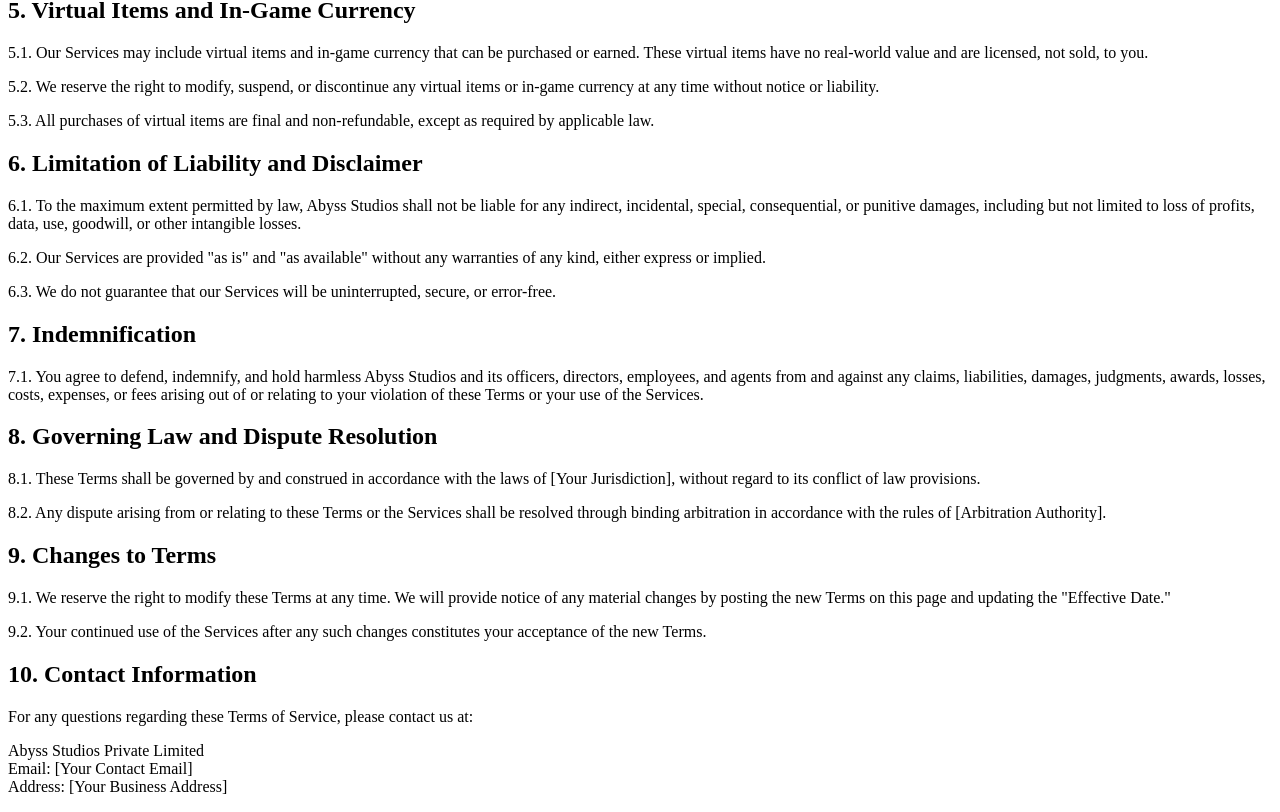
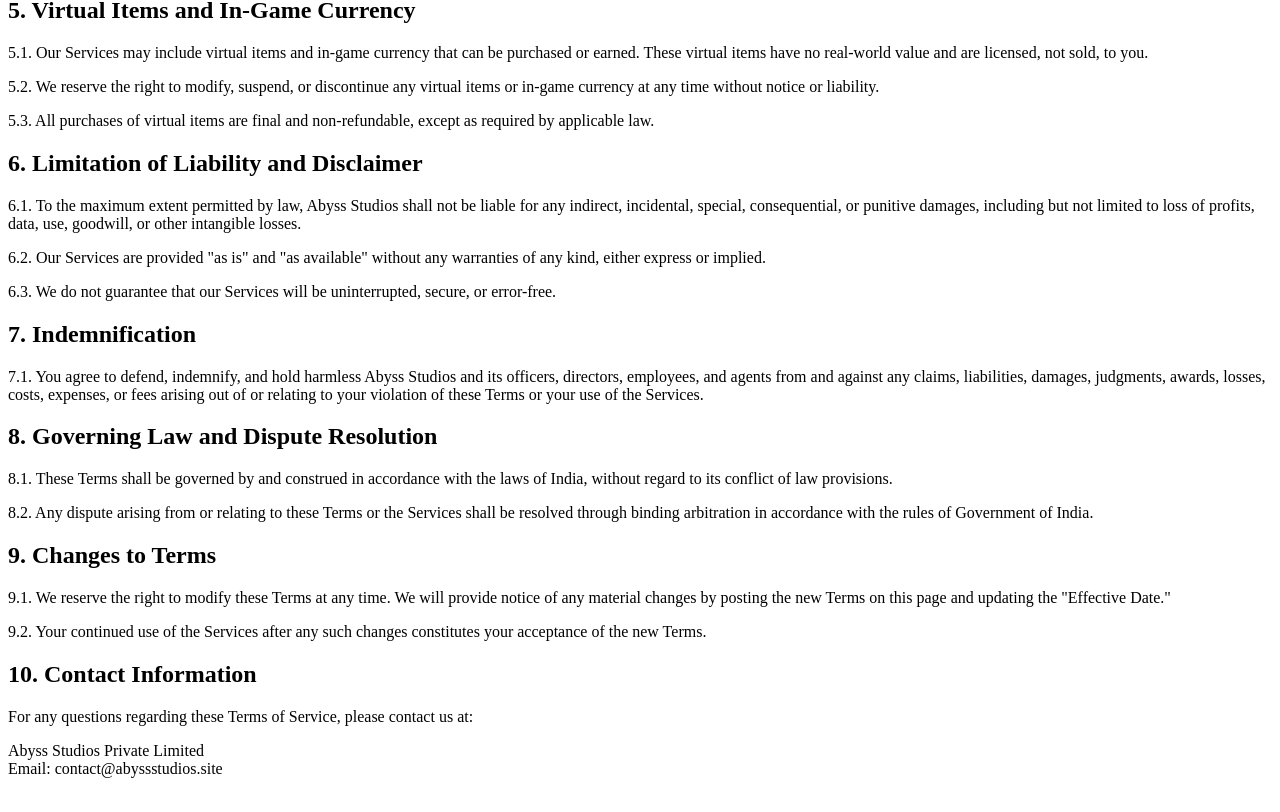
Before and after one commit to The-Abyss-Studios/Website-Main, a Next.js app: page /terms-of-service in a window 1280 px wide. Shown: the part 931-1743 px from the top of the page. Built offline with nearby package versions, Linux system fonts and the light colour scheme.

Commit message:
Contacts

```diff
--- a/src/pages/privacy-policy.tsx
+++ b/src/pages/privacy-policy.tsx
@@ -147,8 +147,7 @@
             </p>
             <p className="mb-4 leading-relaxed">
               Abyss Studios Private Limited<br />
-              Email: [Your Contact Email]<br />
-              Address: [Your Business Address]
+              Email: contact@abyssstudios.site<br />
             </p>
           </section>
         </div>
--- a/src/pages/terms-of-service.tsx
+++ b/src/pages/terms-of-service.tsx
@@ -115,10 +115,10 @@
           <section className="bg-white/5 rounded-lg p-8 border border-[#DC143C]/10">
             <h2 className="text-2xl font-semibold mb-4 text-[#DC143C]">8. Governing Law and Dispute Resolution</h2>
             <p className="mb-4 leading-relaxed">
-              8.1. These Terms shall be governed by and construed in accordance with the laws of [Your Jurisdiction], without regard to its conflict of law provisions.
+              8.1. These Terms shall be governed by and construed in accordance with the laws of India, without regard to its conflict of law provisions.
             </p>
             <p className="mb-4 leading-relaxed">
-              8.2. Any dispute arising from or relating to these Terms or the Services shall be resolved through binding arbitration in accordance with the rules of [Arbitration Authority].
+              8.2. Any dispute arising from or relating to these Terms or the Services shall be resolved through binding arbitration in accordance with the rules of Government of India.
             </p>
           </section>
 
@@ -139,8 +139,7 @@
             </p>
             <p className="mb-4 leading-relaxed">
               Abyss Studios Private Limited<br />
-              Email: [Your Contact Email]<br />
-              Address: [Your Business Address]
+              Email: contact@abyssstudios.site<br />
             </p>
           </section>
         </div>
```
